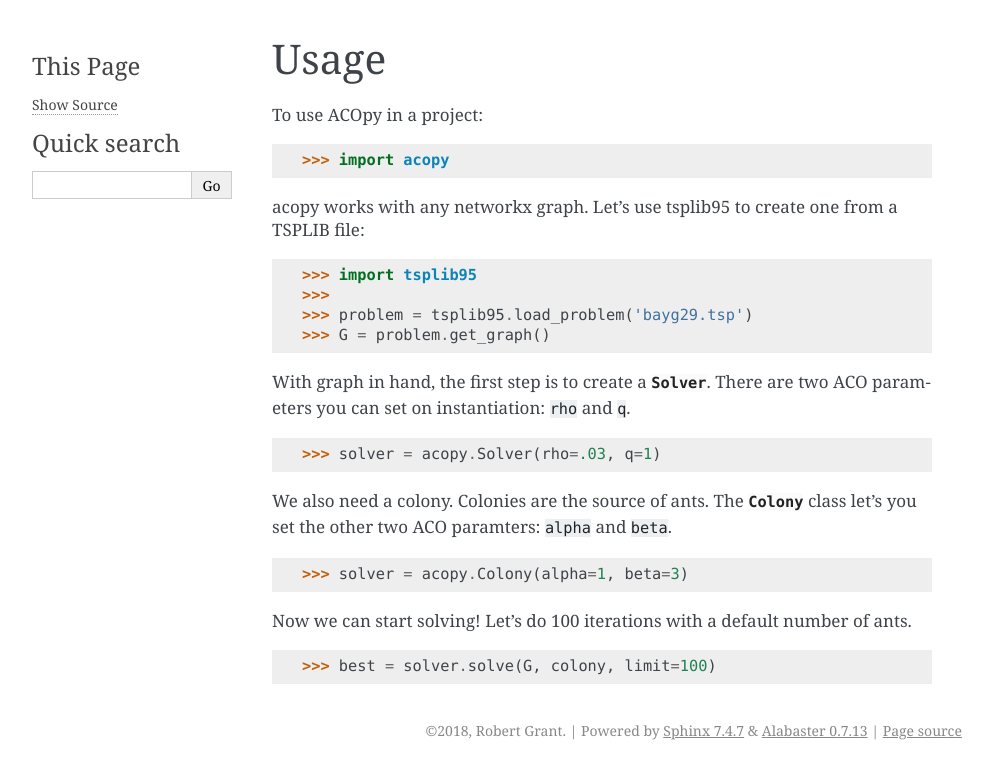
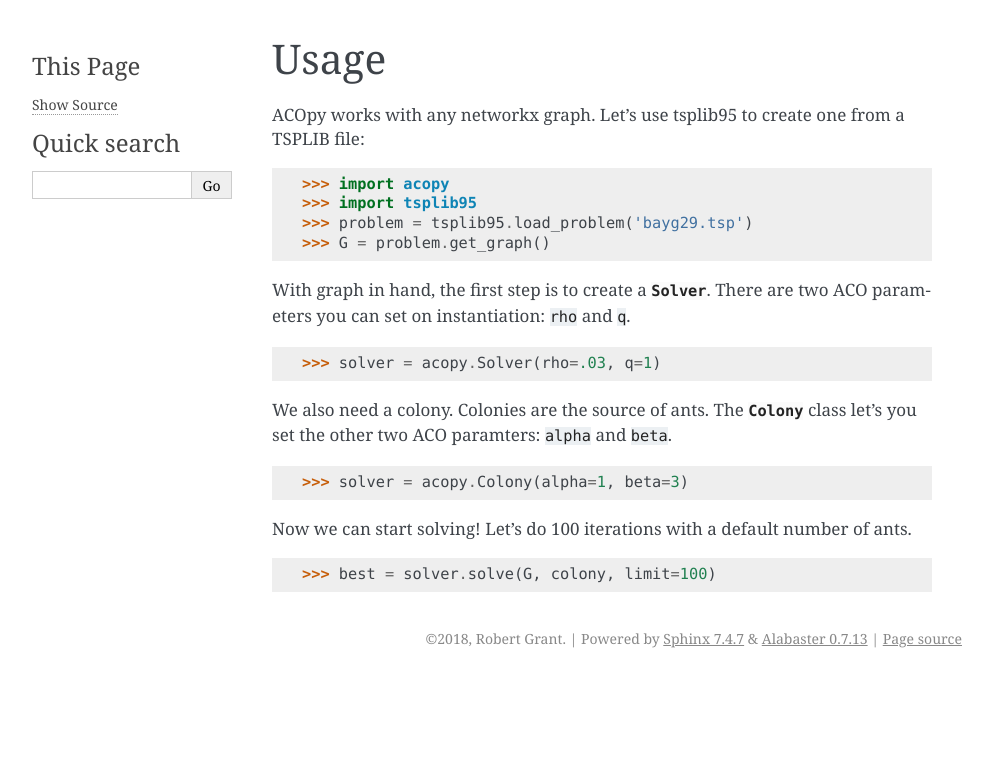
Before and after one commit to rhgrant10/acopy, a Sphinx documentation site: the page built from docs/usage.rst, in a window 1280 px wide. Shown: the top 779 px of the page, without its empty margins (148-1141 px from the left). Built offline with Sphinx 7.4.7, drawn with Linux system fonts in a browser that asks for light colours; formulas are drawn with MathJax 3.

Commit message:
Smallest doc change eva

```diff
--- a/docs/usage.rst
+++ b/docs/usage.rst
@@ -2,18 +2,12 @@
 Usage
 =====
 
-To use ACOpy in a project:
+ACOpy works with any networkx graph. Let's use tsplib95 to create one from a TSPLIB file:
 
 .. code-block:: python
 
     >>> import acopy
-
-acopy works with any networkx graph. Let's use tsplib95 to create one from a TSPLIB file:
-
-.. code-block:: python
-
     >>> import tsplib95
-    >>>
     >>> problem = tsplib95.load_problem('bayg29.tsp')
     >>> G = problem.get_graph()
 
```
